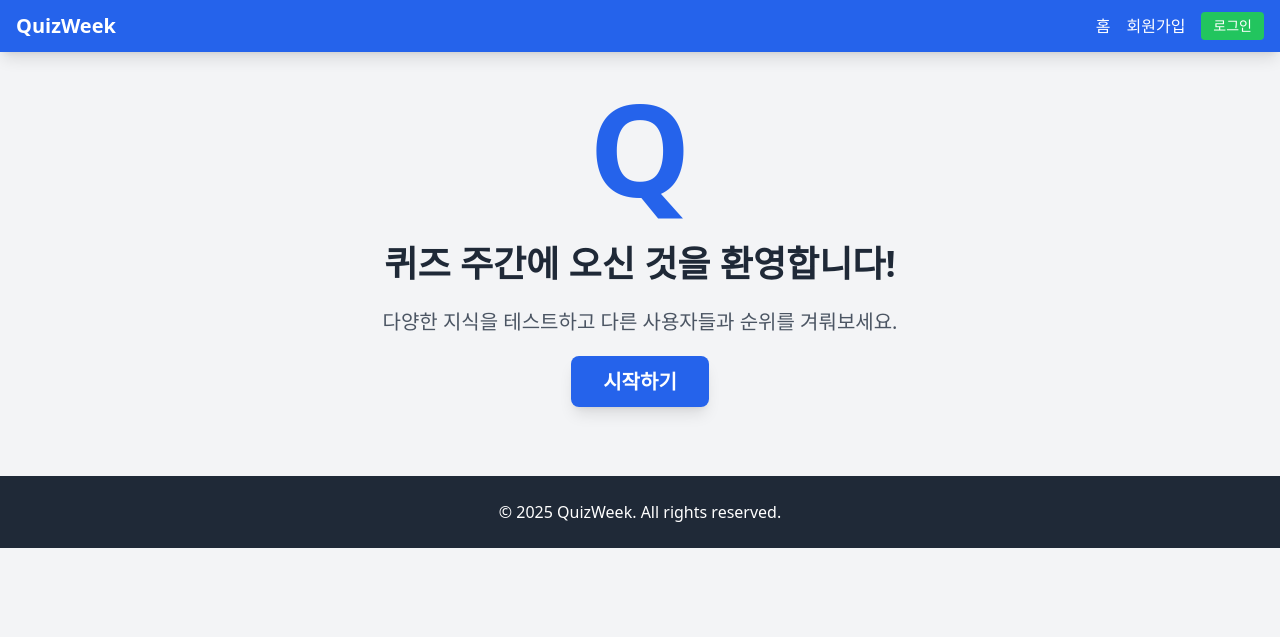
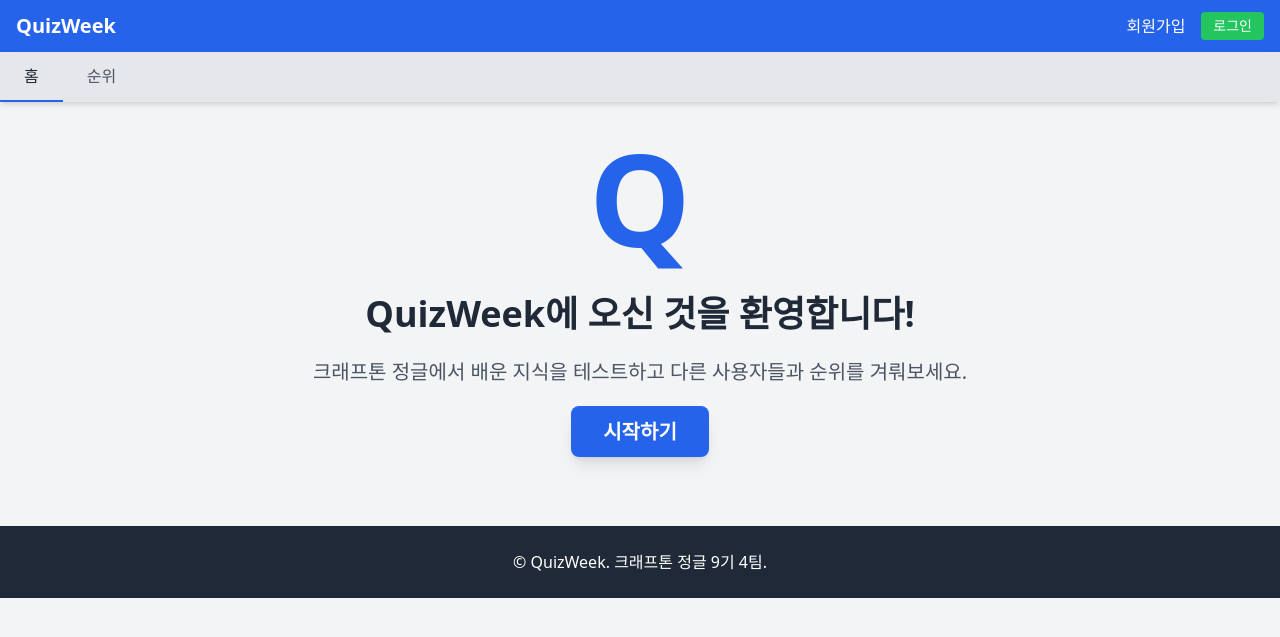
Before and after one commit to plan6062/qrafton, a Flask app: template templates/main.html in a window 1280 px wide. Shown: the top 637 px of the page. Run offline with Flask 3, Linux system fonts and the light colour scheme; the template is opened without the code that fills it, so the values that code supplies are empty; some libraries are stand-ins or nearby versions; some web fonts are replaced.

Commit message:
feat: 홈, 순위 탭 구현
홈과 순위 탭을 구현, 가운데 정렬 필요

```diff
--- a/templates/main.html
+++ b/templates/main.html
@@ -17,13 +17,51 @@
 </head>
 
 <body class="bg-gray-100 font-sans">
+  <script>
+    document.addEventListener('DOMContentLoaded', function() {
+      // 탭 전환 기능 구현
+      const tabButtons = document.querySelectorAll('.tab-button');
+      const tabContents = document.querySelectorAll('.tab-content');
+
+      function switchTab(tabId) {
+        // 모든 탭 비활성화
+        tabButtons.forEach(button => {
+          button.classList.remove('border-blue-600', 'text-gray-800');
+          button.classList.add('border-transparent', 'text-gray-600');
+        });
+
+        // 모든 컨텐츠 숨기기
+        tabContents.forEach(content => {
+          content.classList.add('hidden');
+        });
+
+        // 선택한 탭 활성화
+        document.getElementById('tab-' + tabId).classList.remove('border-transparent', 'text-gray-600');
+        document.getElementById('tab-' + tabId).classList.add('border-blue-600', 'text-gray-800');
+
+        // 선택한 컨텐츠 표시
+        document.getElementById('content-' + tabId).classList.remove('hidden');
+      }
+
+      // 탭 클릭 이벤트 리스너 등록
+      document.getElementById('tab-home').addEventListener('click', function() {
+        switchTab('home');
+      });
+
+      document.getElementById('tab-ranking').addEventListener('click', function() {
+        switchTab('ranking');
+      });
+
+      // 초기 탭 설정 (홈)
+      switchTab('home');
+    });
+  </script>
   <!-- 네비게이션 바 -->
   <nav class="bg-blue-600 text-white shadow-lg">
     <div class="container mx-auto px-4 py-3">
       <div class="flex justify-between items-center">
         <div class="text-xl font-bold">QuizWeek</div>
         <div class="space-x-4 flex items-center">
-          <a href="/main" class="hover:text-blue-200 font-medium">홈</a>
           {% if nickname %}
             <span class="text-blue-200 mr-2">{{ nickname }}님 환영합니다</span>
             <a href="/logout" class="bg-red-500 hover:bg-red-600 px-3 py-1 rounded text-sm">로그아웃</a>
@@ -36,16 +74,27 @@
     </div>
   </nav>
 
+  <!-- 탭 메뉴 -->
+  <div class="bg-gray-200 shadow-md">
+    <div class="container mx-auto">
+      <div class="flex">
+        <button id="tab-home" class="px-6 py-3 font-medium text-gray-800 focus:outline-none border-b-2 border-blue-600 tab-button">홈</button>
+        <button id="tab-ranking" class="px-6 py-3 font-medium text-gray-600 focus:outline-none border-b-2 border-transparent tab-button">순위</button>
+      </div>
+    </div>
+  </div>
+
   <!-- 메인 컨텐츠 -->
   <div class="container mx-auto px-4 py-8">
-    <div class="max-w-2xl mx-auto text-center">
+    <!-- 홈 탭 콘텐츠 -->
+    <div id="content-home" class="tab-content max-w-2xl mx-auto text-center">
       <!-- 로고 또는 큰 Q -->
       <div class="text-9xl font-bold text-blue-600 mb-8">Q</div>
 
-      <h1 class="text-4xl font-bold text-gray-800 mb-6">퀴즈 주간에 오신 것을 환영합니다!</h1>
+      <h1 class="text-4xl font-bold text-gray-800 mb-6">QuizWeek에 오신 것을 환영합니다!</h1>
 
       <p class="text-xl text-gray-600 mb-8">
-        다양한 지식을 테스트하고 다른 사용자들과 순위를 겨뤄보세요.
+        크래프톤 정글에서 배운 지식을 테스트하고 다른 사용자들과 순위를 겨뤄보세요.
       </p>
 
       <!-- 시작하기 버튼 -->
@@ -53,12 +102,47 @@
         시작하기
       </a>
     </div>
+
+    <!-- 순위 탭 콘텐츠 -->
+    <div id="content-ranking" class="tab-content max-w-4xl mx-auto hidden">
+      <h2 class="text-3xl font-bold text-center text-gray-800 mb-6">크래프톤 랭킹</h2>
+
+      <div class="bg-white shadow-md rounded-lg overflow-hidden">
+        <table class="min-w-full">
+          <thead>
+            <tr class="bg-gray-100 text-gray-600 uppercase text-sm leading-normal">
+              <th class="py-3 px-6 text-left">순위</th>
+              <th class="py-3 px-6 text-left">닉네임</th>
+              <th class="py-3 px-6 text-center">정답 개수</th>
+            </tr>
+          </thead>
+          <tbody class="text-gray-600 text-sm">
+            <tr class="border-b border-gray-200 hover:bg-gray-50">
+              <td class="py-3 px-6 text-left whitespace-nowrap">1</td>
+              <td class="py-3 px-6 text-left">고양이</td>
+              <td class="py-3 px-6 text-center">23</td>
+            </tr>
+            <tr class="border-b border-gray-200 hover:bg-gray-50">
+              <td class="py-3 px-6 text-left whitespace-nowrap">2</td>
+              <td class="py-3 px-6 text-left">강아지</td>
+              <td class="py-3 px-6 text-center">21</td>
+            </tr>
+            <tr class="border-b border-gray-200 hover:bg-gray-50">
+              <td class="py-3 px-6 text-left whitespace-nowrap">3</td>
+              <td class="py-3 px-6 text-left">다람쥐</td>
+              <td class="py-3 px-6 text-center">20</td>
+            </tr>
+
+          </tbody>
+        </table>
+      </div>
+    </div>
   </div>
 
   <!-- 푸터 -->
   <footer class="bg-gray-800 text-white py-6 mt-12">
     <div class="container mx-auto px-4 text-center">
-      <p>&copy; 2025 QuizWeek. All rights reserved.</p>
+      <p>&copy; QuizWeek. 크래프톤 정글 9기 4팀.</p>
     </div>
   </footer>
 </body>
```
